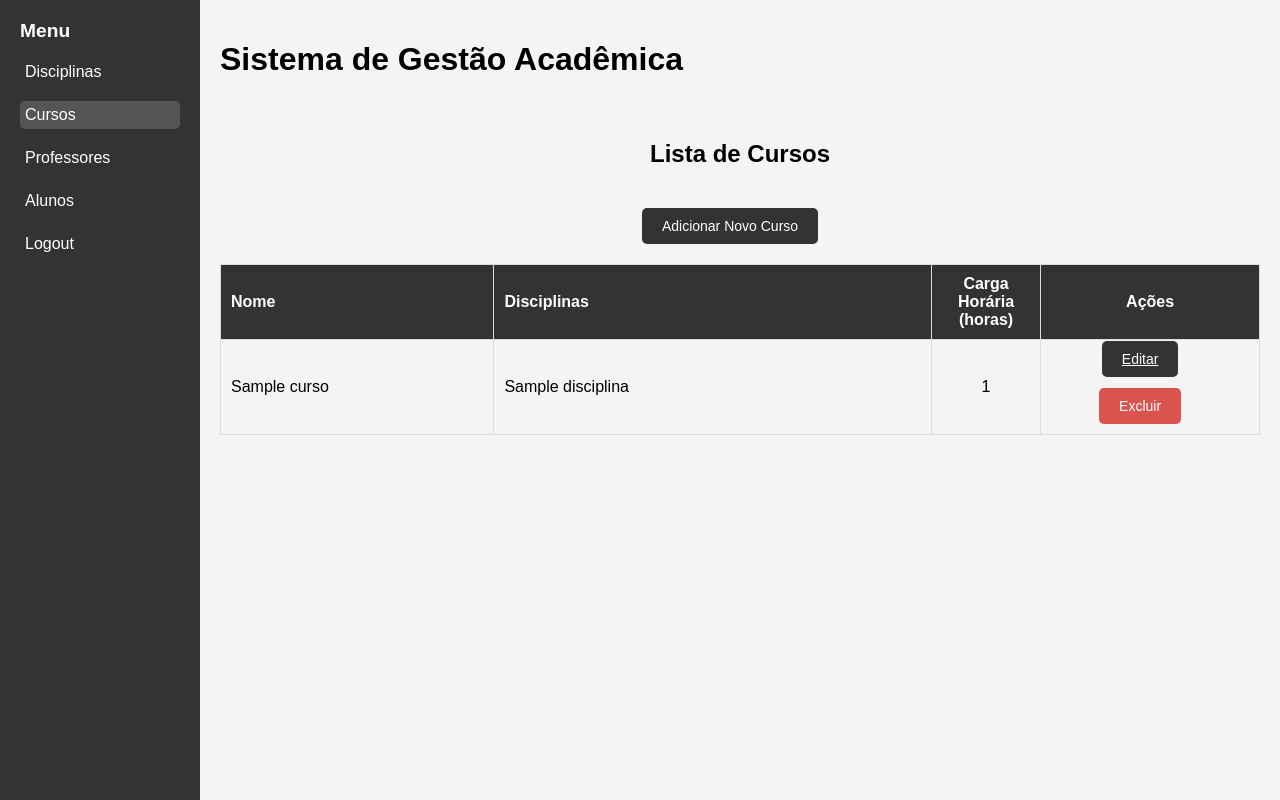
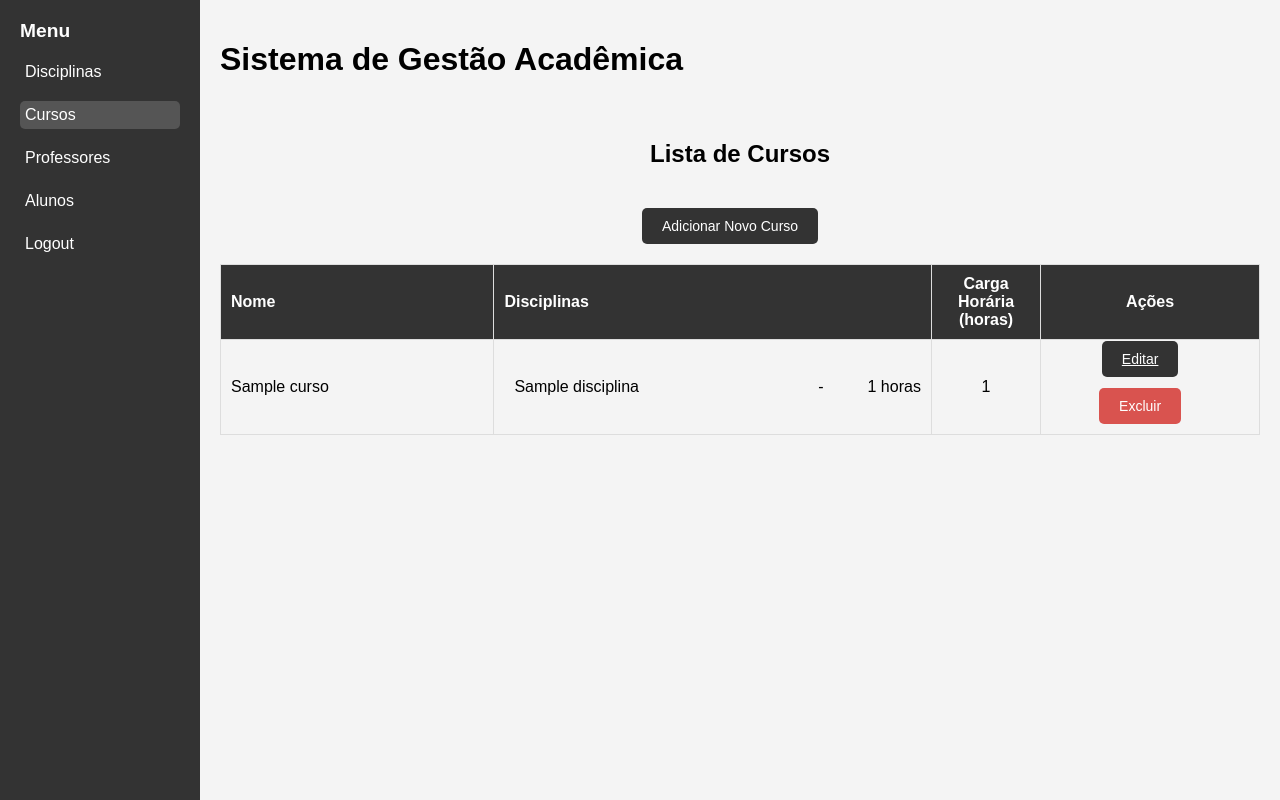
Before and after one commit to Rogeriokjah/programacao-web-fatec, a Flask app: page /cursos in a window 1280 px wide. Run offline with Flask 3, Linux system fonts and the light colour scheme; a user stored in the database is signed in; tables that the repository leaves empty hold one stand-in row (values such as "Sample post"); parts of the project's set-up code (start-up, migrations or seed data) failed here and were passed over.

Commit message:
FIx na tabela de cursos e no editar disciplinas

```diff
--- a/app/routes.py
+++ b/app/routes.py
@@ -66,17 +66,26 @@ def logout():
 def dashboard():
     return render_template('home.html')
 
-@app.route('/disciplinas', methods=['GET', 'POST'])
+@app.route('/disciplinas', methods=['GET'])
 @login_required
-def disciplinas():
+def listar_disciplinas():
+    form = DisciplinaForm()
+    disciplinas = Disciplina.query.all()
+    return render_template('disciplinas.html', disciplinas=disciplinas, form=form, active_page='disciplinas')
+
+@app.route('/disciplinas/criar', methods=['POST'])
+@login_required
+def criar_disciplina():
     form = DisciplinaForm()
     if form.validate_on_submit():
         nova_disciplina = Disciplina(nome=form.nome.data, carga_horaria=form.carga_horaria.data)
         db.session.add(nova_disciplina)
         db.session.commit()
         flash("Disciplina adicionada com sucesso!", "success")
-    disciplinas = Disciplina.query.all()
-    return render_template('disciplinas.html', disciplinas=disciplinas, form=form, active_page='disciplinas')
+        return redirect(url_for('listar_disciplinas'))
+    else:
+        flash("Erro ao adicionar a disciplina. Verifique os dados e tente novamente.", "danger")
+        return redirect(url_for('listar_disciplinas'))
 
 @app.route('/disciplinas/editar/<int:id>', methods=['GET', 'POST'])
 @login_required
--- a/app/templates/base.html
+++ b/app/templates/base.html
@@ -11,7 +11,7 @@
         <div class="sidebar">
             <h2>Menu</h2>
             <ul>
-                <li><a href="{{ url_for('disciplinas') }}" class="{% if request.endpoint == 'disciplinas' %}active{% endif %}">Disciplinas</a></li>
+                <li><a href="{{ url_for('listar_disciplinas') }}" class="{% if request.endpoint == 'disciplinas' %}active{% endif %}">Disciplinas</a></li>
                 <li><a href="{{ url_for('cursos') }}" class="{% if request.endpoint == 'cursos' %}active{% endif %}">Cursos</a></li>
                 <li><a href="{{ url_for('professores') }}" class="{% if request.endpoint == 'professores' %}active{% endif %}">Professores</a></li>
                 <li><a href="{{ url_for('alunos') }}" class="{% if request.endpoint == 'alunos' %}active{% endif %}">Alunos</a></li>
--- a/app/templates/cursos.html
+++ b/app/templates/cursos.html
@@ -24,9 +24,15 @@
         <tr>
             <td>{{ curso.nome }}</td>
             <td>
-                {% for disciplina in curso.disciplinas %}
-                    {{ disciplina.nome }}{% if not loop.last %}; {% endif %}
-                {% endfor %}
+                <div class="disciplinas-container">
+                    {% for disciplina in curso.disciplinas %}
+                    <div class="disciplina-item">
+                        <span class="disciplina-nome">{{ disciplina.nome }}</span>
+                        <span class="disciplina-separador">-</span>
+                        <span class="disciplina-carga">{{ disciplina.carga_horaria }} horas</span>
+                    </div>
+                    {% endfor %}
+                </div>
             </td>
             <td style="text-align: center;">
                 {{ curso.carga_horaria_total }}
@@ -66,6 +72,28 @@
         </form>
     </div>
 </div>
+
+<style>
+    .disciplinas-container {
+        padding-left: 10px;
+    }
+    .disciplina-item {
+        display: flex;
+        justify-content: space-between;
+        gap: 10px; /* Espaço entre os elementos */
+    }
+    .disciplina-nome {
+        flex: 1; /* Nome da disciplina ocupa o espaço disponível */
+    }
+    .disciplina-separador {
+        width: 20px; /* Largura fixa para o hífen */
+        text-align: center; /* Centraliza o hífen */
+    }
+    .disciplina-carga {
+        width: 80px; /* Largura fixa para as horas */
+        text-align: right; /* Alinha as horas à direita */
+    }
+</style>
 
 <script>
     // Lógica do modal
--- a/app/templates/disciplinas.html
+++ b/app/templates/disciplinas.html
@@ -42,7 +42,7 @@
     <div class="modal-content">
         <span class="close" id="closeModal">&times;</span>
         <h2>Adicionar Nova Disciplina</h2>
-        <form id="formAddDisciplina" method="POST" action="{{ url_for('disciplinas') }}">
+        <form id="formAddDisciplina" method="POST" action="{{ url_for('criar_disciplina') }}">
             {{ form.hidden_tag() }}
             <div>{{ form.nome.label }}<br>{{ form.nome(size=32) }}</div>
             <div>{{ form.carga_horaria.label }}<br>{{ form.carga_horaria(size=32) }}</div>
--- a/app/templates/editar_disciplina.html
+++ b/app/templates/editar_disciplina.html
@@ -16,7 +16,7 @@
     </div>
     <div>
         <button type="submit">Salvar Alterações</button>
-        <a href="{{ url_for('disciplinas') }}">Cancelar</a>
+        <a href="{{ url_for('listar_disciplinas') }}">Cancelar</a>
     </div>
 </form>
 {% endblock %}
```
